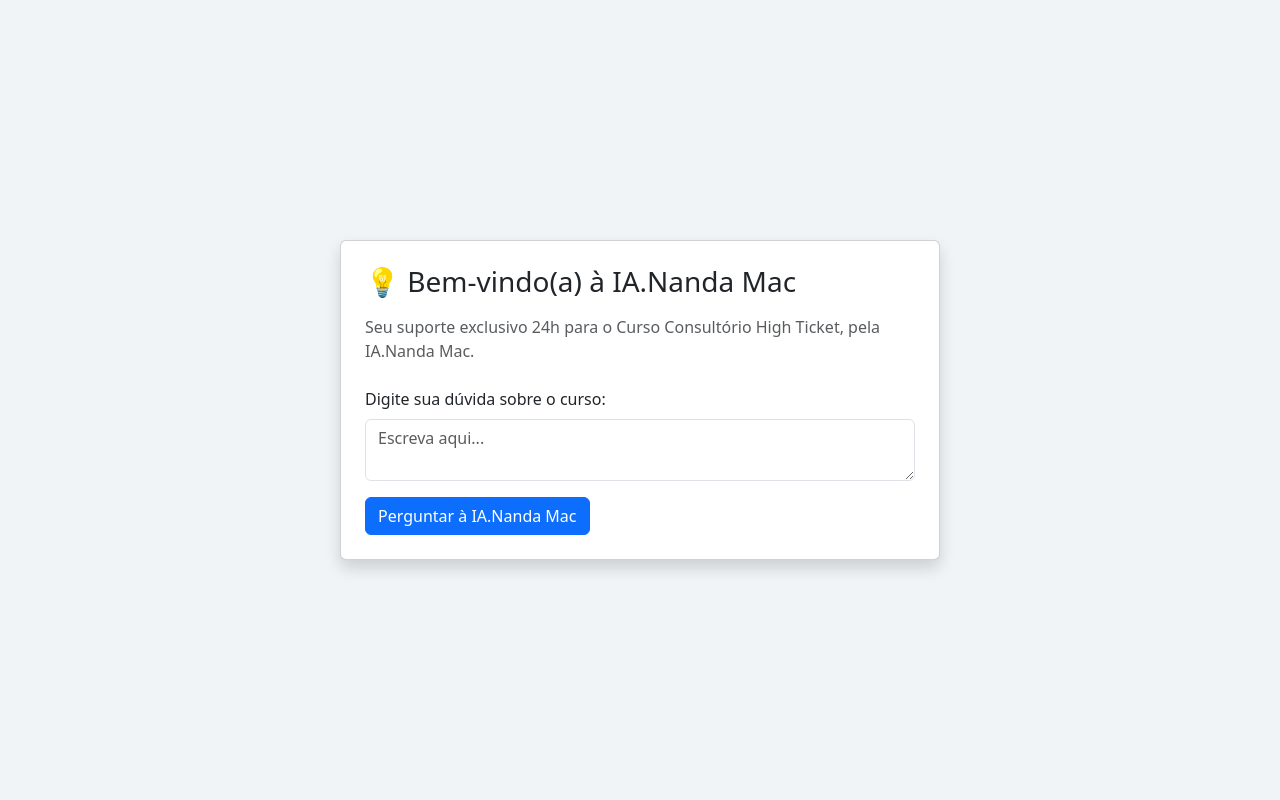
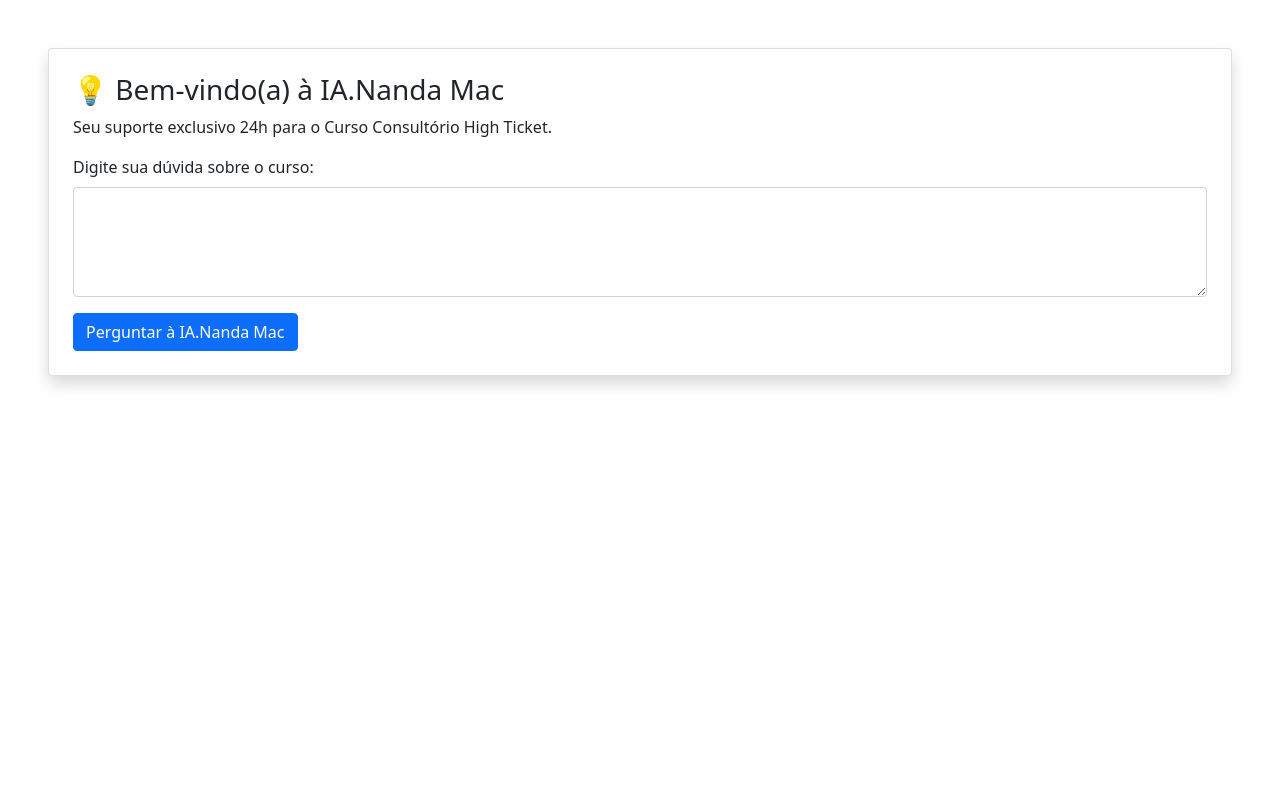
Before and after one commit to MacDowell354/assistente-alunos, a FastAPI app: template templates/index.html in a window 1280 px wide. Run offline with FastAPI, Linux system fonts and the light colour scheme; the template is opened without the code that fills it, so the values that code supplies are empty.

Commit message:
Update index.html

```diff
--- a/templates/index.html
+++ b/templates/index.html
@@ -3,77 +3,21 @@
 <head>
   <meta charset="UTF-8" />
   <meta name="viewport" content="width=device-width, initial-scale=1.0"/>
-  <title>IA.Nanda Mac • Consultório High Ticket</title>
-
-  <!-- Bootstrap CSS -->
-  <link
-    href="https://cdn.jsdelivr.net/npm/bootstrap@5.3.0/dist/css/bootstrap.min.css"
-    rel="stylesheet"
-    integrity="sha384-...seu-hash..."
-    crossorigin="anonymous"
-  />
-  <style>
-    body {
-      min-height: 100vh;
-      display: flex;
-      align-items: center;
-      justify-content: center;
-      background-color: #f0f4f7;
-    }
-    .card {
-      max-width: 600px;
-      width: 100%;
-    }
-    textarea {
-      resize: vertical;
-      min-height: 120px;
-    }
-    /* Spinner menor */
-    .spinner-border-sm {
-      width: 1rem;
-      height: 1rem;
-      border-width: .15em;
-    }
-  </style>
+  <title>IA.Nanda Mac</title>
+  <link href="https://cdn.jsdelivr.net/npm/bootstrap@5.0.2/dist/css/bootstrap.min.css"
+        rel="stylesheet">
 </head>
 <body>
-  <div class="card shadow p-4">
-    <h1 class="h3 mb-3">💡 Bem-vindo(a) à IA.Nanda Mac</h1>
-    <p class="text-muted mb-4">
-      Seu suporte exclusivo 24h para o Curso Consultório High Ticket, pela IA.Nanda Mac.
-    </p>
-
-    <form id="askForm" method="post" action="/ask">
+  <div class="card shadow m-5 p-4">
+    <h3>💡 Bem-vindo(a) à IA.Nanda Mac</h3>
+    <p>Seu suporte exclusivo 24h para o Curso Consultório High Ticket.</p>
+    <form action="/ask" method="post">
       <div class="mb-3">
-        <label for="question" class="form-label">Digite sua dúvida sobre o curso:</label>
-        <textarea
-          id="question"
-          name="question"
-          class="form-control"
-          placeholder="Escreva aqui..."
-          required
-          oninvalid="this.setCustomValidity('Por favor, escreva sua dúvida antes de enviar.')"
-          oninput="this.setCustomValidity('')"
-        ></textarea>
+        <label class="form-label">Digite sua dúvida sobre o curso:</label>
+        <textarea name="question" class="form-control" rows="4" required></textarea>
       </div>
-      <button id="btnSubmit" type="submit" class="btn btn-primary">
-        <span id="btnText">Perguntar à IA.Nanda Mac</span>
-        <span id="btnSpinner" class="spinner-border spinner-border-sm d-none" role="status" aria-hidden="true"></span>
-      </button>
+      <button class="btn btn-primary">Perguntar à IA.Nanda Mac</button>
     </form>
   </div>
-
-  <script>
-    const form = document.getElementById('askForm');
-    const btn = document.getElementById('btnSubmit');
-    const txt = document.getElementById('btnText');
-    const spinner = document.getElementById('btnSpinner');
-
-    form.addEventListener('submit', () => {
-      btn.disabled = true;
-      txt.classList.add('d-none');
-      spinner.classList.remove('d-none');
-    });
-  </script>
 </body>
 </html>
```
